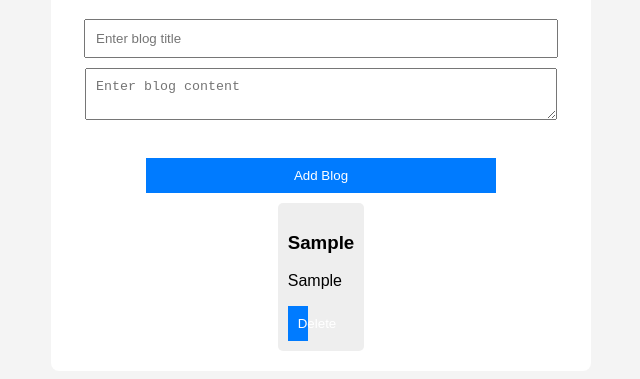
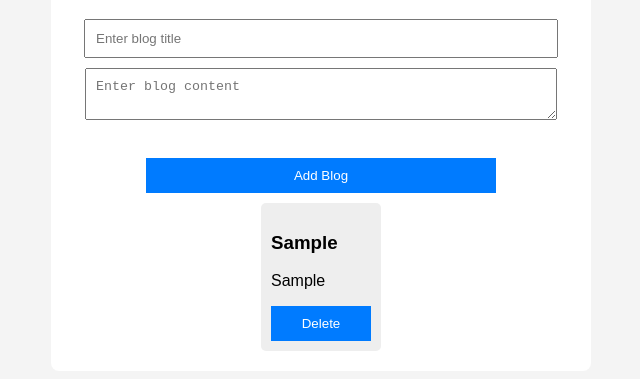
Before and after one commit to Waseem-Akram303/Blog-Application, a plain HTML site: page index.html in a window 1280 px wide. Both pictures are taken after typing "Sample", "Sample" into the empty fields and a click on the button "Add Blog". Shown: the part 131-510 px from the top of the page, without its empty margins (319-959 px from the left). Drawn offline with Linux system fonts and the light colour scheme.

Commit message:
Add files via upload

```diff
--- a/style.css
+++ b/style.css
@@ -45,7 +45,7 @@ input, textarea {
     text-align: justify;
 }
 .delBtn{
-    width:30%;
+    width:100px;
     padding: 10px;
     background: #007bff;
     color: white;
```
